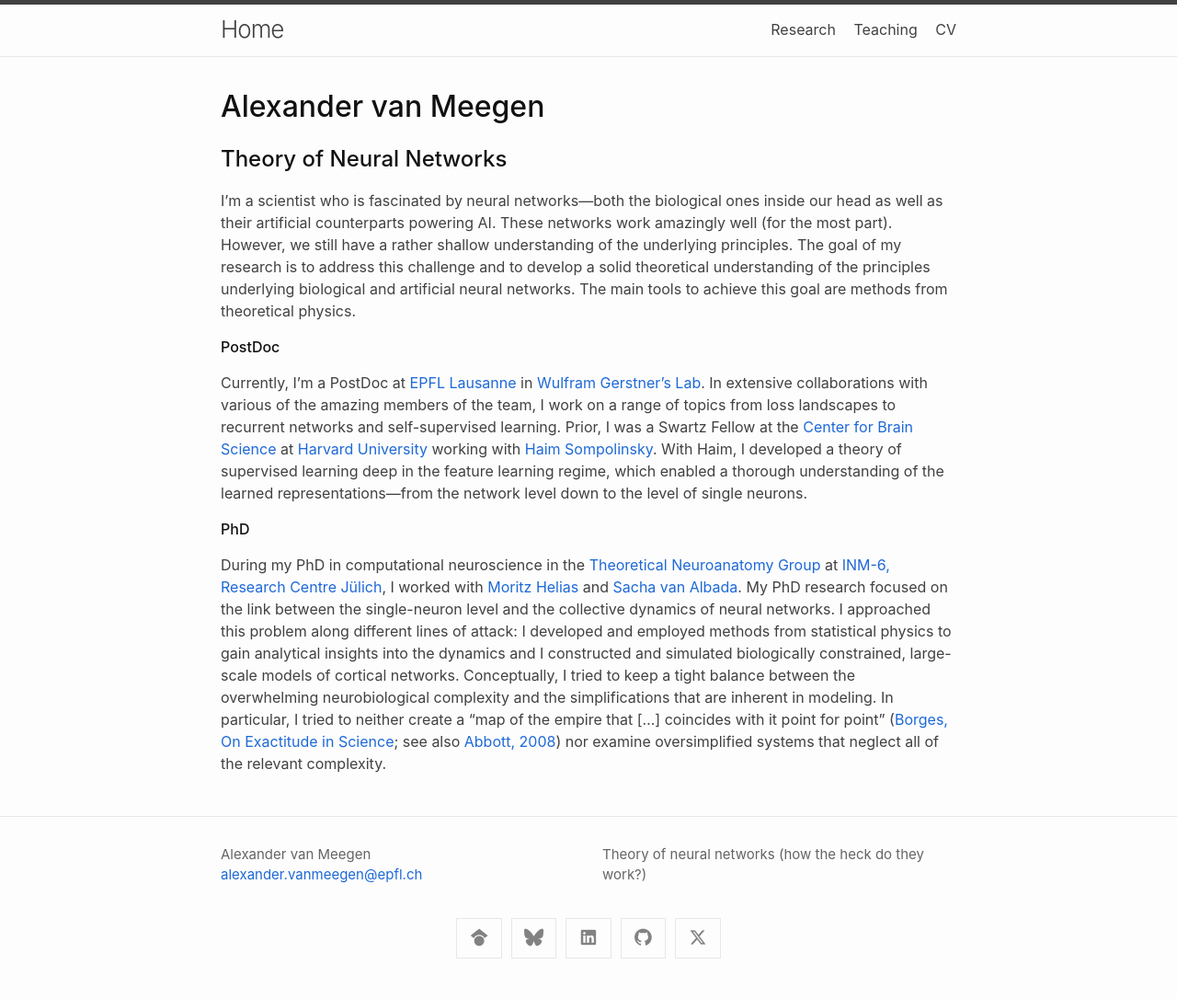
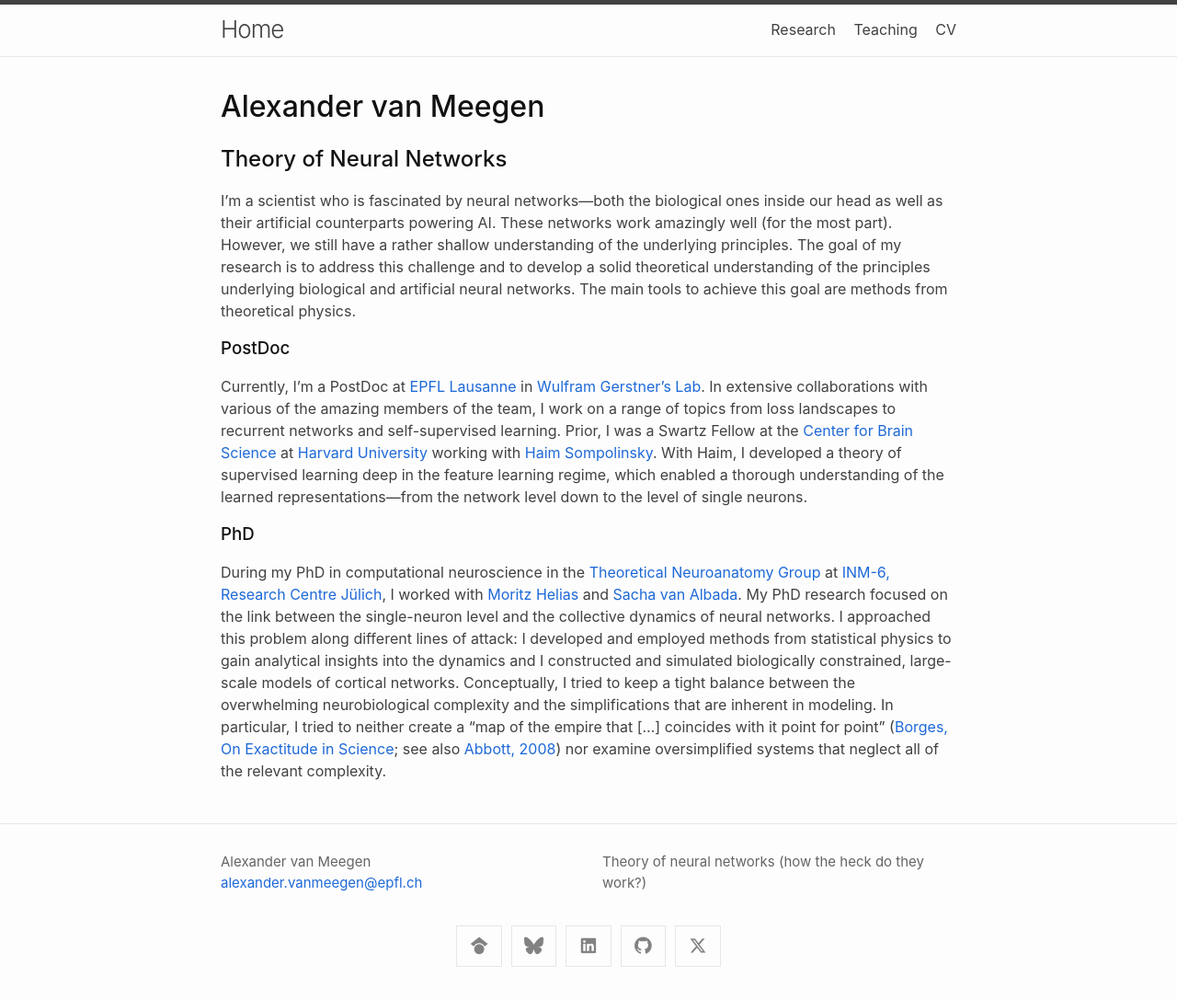
Before and after one commit to AlexVanMeegen/alexvanmeegen.github.io, a Jekyll site: the page built from index.md, in a window 1280 px wide. Shown: the whole page at 92% size. Built offline with Jekyll 4.4.1, drawn with Linux system fonts in a browser that asks for light colours; nearby versions of some CDN libraries.

Commit message:
h4 to h3

```diff
--- a/index.md
+++ b/index.md
@@ -7,13 +7,13 @@ title: Alexander van Meegen
 
 I'm a scientist who is fascinated by neural networks---both the biological ones inside our head as well as their artificial counterparts powering AI. These networks work amazingly well (for the most part). However, we still have a rather shallow understanding of the underlying principles. The goal of my research is to address this challenge and to develop a solid theoretical understanding of the principles underlying biological and artificial neural networks. The main tools to achieve this goal are methods from theoretical physics.
 
-#### PostDoc
+### PostDoc
 
 Currently, I'm a PostDoc at [EPFL Lausanne](https://www.epfl.ch/en/) in [Wulfram Gerstner's Lab](https://www.epfl.ch/labs/lcn/). In extensive collaborations with various of the amazing members of the team, I work on a range of topics from loss landscapes to recurrent networks and self-supervised learning.
 Prior, I was a Swartz Fellow at the [Center for Brain Science](https://cbs.fas.harvard.edu/) at [Harvard University](https://www.harvard.edu/) working with [Haim Sompolinsky](https://cbs.fas.harvard.edu/community/people/haim-sompolinsky). With Haim, I developed a theory of supervised learning deep in the feature learning regime, which enabled a thorough understanding of the learned representations---from the network level down to the level of single neurons.
 
 
-#### PhD
+### PhD
 
 During my PhD in computational neuroscience in the [Theoretical Neuroanatomy Group](https://www.fz-juelich.de/inm/inm-6/EN/Forschung/TheoNeuroana/artikel.html?nn=724694) at [INM-6, Research Centre Jülich](https://www.fz-juelich.de/inm/inm-6/EN/Home/home_node_INM6.html), I worked with [Moritz Helias](https://www.fz-juelich.de/en/inm/inm-6/forschung/theory-of-multi-scale-neuronal-networks-b-fg-template) and [Sacha van Albada](https://www.fz-juelich.de/en/inm/inm-6/forschung/theoretical-neuroanatomy-b-fg-template).
 My PhD research focused on the link between the single-neuron level and the collective dynamics of neural networks. I approached this problem along different lines of attack: I developed and employed methods from statistical physics to gain analytical insights into the dynamics and I constructed and simulated biologically constrained, large-scale models of cortical networks. Conceptually, I tried to keep a tight balance between the overwhelming neurobiological complexity and the simplifications that are inherent in modeling. In particular, I tried to neither create a "map of the empire that [...] coincides with it point for point" ([Borges, On Exactitude in Science](https://neilgreenberg.com/ao-quote-borges-on-exactitude-in-science/); see also [Abbott, 2008](https://www.sciencedirect.com/science/article/pii/S0896627308008921)) nor examine oversimplified systems that neglect all of the relevant complexity.
```
